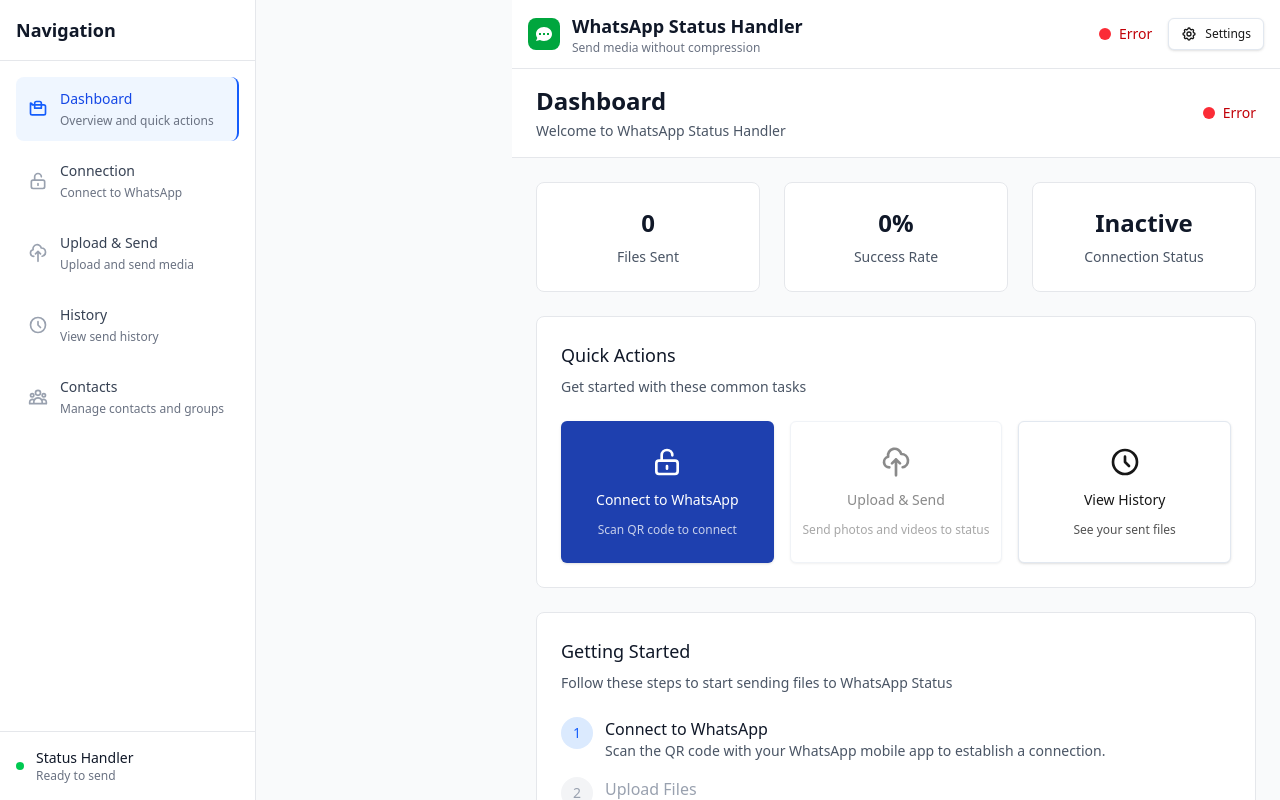
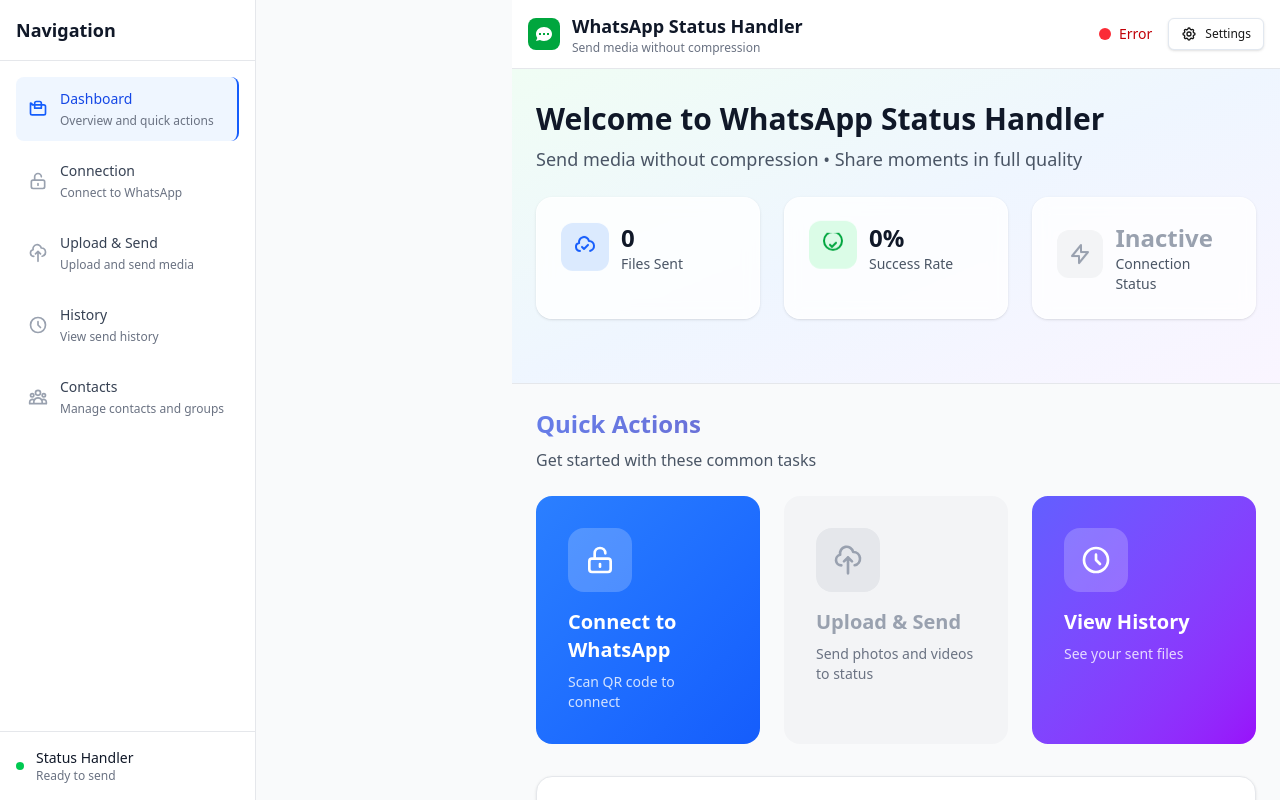
Before and after one commit to Meghdut-Mandal/WhatsappStatusHandler, a Next.js app: page / in a window 1280 px wide. Built offline with nearby package versions, Linux system fonts and the light colour scheme; no server answers.

Commit message:
Fixing UI

```diff
--- a/src/app/globals.css
+++ b/src/app/globals.css
@@ -61,3 +61,85 @@
   background: var(--background);
   color: var(--foreground);
 }
+
+/* Custom animations and transitions */
+@keyframes fadeInUp {
+  from {
+    opacity: 0;
+    transform: translateY(20px);
+  }
+  to {
+    opacity: 1;
+    transform: translateY(0);
+  }
+}
+
+@keyframes slideInLeft {
+  from {
+    opacity: 0;
+    transform: translateX(-20px);
+  }
+  to {
+    opacity: 1;
+    transform: translateX(0);
+  }
+}
+
+@keyframes pulse-soft {
+  0%, 100% {
+    opacity: 1;
+  }
+  50% {
+    opacity: 0.8;
+  }
+}
+
+@keyframes float {
+  0%, 100% {
+    transform: translateY(0px);
+  }
+  50% {
+    transform: translateY(-4px);
+  }
+}
+
+.animate-fade-in-up {
+  animation: fadeInUp 0.6s ease-out;
+}
+
+.animate-slide-in-left {
+  animation: slideInLeft 0.5s ease-out;
+}
+
+.animate-pulse-soft {
+  animation: pulse-soft 2s ease-in-out infinite;
+}
+
+.animate-float {
+  animation: float 3s ease-in-out infinite;
+}
+
+/* Improved hover effects */
+.hover-lift {
+  transition: all 0.3s cubic-bezier(0.4, 0, 0.2, 1);
+}
+
+.hover-lift:hover {
+  transform: translateY(-2px);
+  box-shadow: 0 10px 25px -5px rgba(0, 0, 0, 0.1), 0 10px 10px -5px rgba(0, 0, 0, 0.04);
+}
+
+/* Glass morphism effect */
+.glass {
+  background: rgba(255, 255, 255, 0.1);
+  backdrop-filter: blur(10px);
+  border: 1px solid rgba(255, 255, 255, 0.2);
+}
+
+/* Gradient text */
+.gradient-text {
+  background: linear-gradient(135deg, #667eea 0%, #764ba2 100%);
+  -webkit-background-clip: text;
+  -webkit-text-fill-color: transparent;
+  background-clip: text;
+}
--- a/src/app/page.tsx
+++ b/src/app/page.tsx
@@ -108,144 +108,212 @@
             />
 
             <div className="flex-1 overflow-auto">
-              <MainContent
-                title="Dashboard"
-                subtitle="Welcome to WhatsApp Status Handler"
-                actions={
-                  <ConnectionStatus showDetails />
-                }
-              >
-      <div className="space-y-6">
-        {/* Quick Stats */}
-        <div className="grid grid-cols-1 md:grid-cols-3 gap-6">
-          <ContentSection className="text-center">
-            <div className="space-y-2">
-              <div className="text-2xl font-semibold text-gray-900">
+              <div className="relative">
+                {/* Hero Section */}
+                <div className="bg-gradient-to-br from-green-50 via-blue-50 to-purple-50 border-b border-gray-200">
+                  <div className="px-6 py-8">
+                    <div className="max-w-4xl">
+                      <div className="flex items-center justify-between mb-6">
+                        <div>
+                          <h1 className="text-3xl font-bold text-gray-900 mb-2">
+                            Welcome to WhatsApp Status Handler
+                          </h1>
+                          <p className="text-lg text-gray-600">
+                            Send media without compression • Share moments in full quality
+                          </p>
+                        </div>
+                      </div>
+
+                      {/* Quick Stats Cards */}
+                      <div className="grid grid-cols-1 md:grid-cols-3 gap-6 mb-8">
+                        <div className="bg-white/80 backdrop-blur-sm rounded-2xl p-6 border border-white/50 shadow-sm hover-lift animate-fade-in-up" style={{animationDelay: '0.1s'}}>
+                          <div className="flex items-center space-x-3">
+                            <div className="w-12 h-12 bg-blue-100 rounded-xl flex items-center justify-center animate-float">
+                              <svg className="w-6 h-6 text-blue-600" fill="none" stroke="currentColor" viewBox="0 0 24 24">
+                                <path strokeLinecap="round" strokeLinejoin="round" strokeWidth={2} d="M7 16a4 4 0 01-.88-7.903A5 5 0 1115.9 6L16 6a5 5 0 011 9.9M9 12l2 2 4-4" />
+                              </svg>
+                            </div>
+                            <div>
+                              <div className="text-2xl font-bold text-gray-900">
                                 {stats?.totalSent || 0}
                               </div>
                               <div className="text-sm text-gray-600">Files Sent</div>
                             </div>
-          </ContentSection>
+                          </div>
+                        </div>
 
-          <ContentSection className="text-center">
-            <div className="space-y-2">
-              <div className="text-2xl font-semibold text-gray-900">
+                        <div className="bg-white/80 backdrop-blur-sm rounded-2xl p-6 border border-white/50 shadow-sm hover-lift animate-fade-in-up" style={{animationDelay: '0.2s'}}>
+                          <div className="flex items-center space-x-3">
+                            <div className="w-12 h-12 bg-green-100 rounded-xl flex items-center justify-center animate-float" style={{animationDelay: '0.5s'}}>
+                              <svg className="w-6 h-6 text-green-600" fill="none" stroke="currentColor" viewBox="0 0 24 24">
+                                <path strokeLinecap="round" strokeLinejoin="round" strokeWidth={2} d="M9 12l2 2 4-4m6-2a9 9 0 11-18 0 9 9 0 0118 0z" />
+                              </svg>
+                            </div>
+                            <div>
+                              <div className="text-2xl font-bold text-gray-900">
                                 {stats?.successRate || 0}%
                               </div>
                               <div className="text-sm text-gray-600">Success Rate</div>
                             </div>
-          </ContentSection>
+                          </div>
+                        </div>
 
-          <ContentSection className="text-center">
-            <div className="space-y-2">
-              <div className="text-2xl font-semibold text-gray-900">
+                        <div className="bg-white/80 backdrop-blur-sm rounded-2xl p-6 border border-white/50 shadow-sm hover-lift animate-fade-in-up" style={{animationDelay: '0.3s'}}>
+                          <div className="flex items-center space-x-3">
+                            <div className={`w-12 h-12 rounded-xl flex items-center justify-center animate-float ${stats?.activeSession ? 'bg-green-100' : 'bg-gray-100'}`} style={{animationDelay: '1s'}}>
+                              <svg className={`w-6 h-6 ${stats?.activeSession ? 'text-green-600' : 'text-gray-400'} ${stats?.activeSession ? 'animate-pulse-soft' : ''}`} fill="none" stroke="currentColor" viewBox="0 0 24 24">
+                                <path strokeLinecap="round" strokeLinejoin="round" strokeWidth={2} d="M13 10V3L4 14h7v7l9-11h-7z" />
+                              </svg>
+                            </div>
+                            <div>
+                              <div className={`text-2xl font-bold ${stats?.activeSession ? 'text-green-600' : 'text-gray-400'}`}>
                                 {stats?.activeSession ? 'Active' : 'Inactive'}
                               </div>
                               <div className="text-sm text-gray-600">Connection Status</div>
                             </div>
-          </ContentSection>
+                          </div>
+                        </div>
+                      </div>
+                    </div>
+                  </div>
                 </div>
 
+                {/* Main Content */}
+                <div className="p-6 space-y-8">
                   {/* Quick Actions */}
-        <ContentSection
-          title="Quick Actions"
-          description="Get started with these common tasks"
+                  <div className="max-w-4xl animate-slide-in-left">
+                    <div className="mb-6">
+                      <h2 className="text-2xl font-bold text-gray-900 mb-2 gradient-text">Quick Actions</h2>
+                      <p className="text-gray-600">Get started with these common tasks</p>
+                    </div>
+
+                    <div className="grid grid-cols-1 md:grid-cols-3 gap-6">
+                      {/* Connect Action */}
+                      <div
+                        onClick={handleConnectToWhatsApp}
+                        className={`group cursor-pointer relative overflow-hidden rounded-2xl p-8 transition-all duration-300 hover:scale-105 hover:shadow-xl ${
+                          stats?.activeSession
+                            ? 'bg-gradient-to-br from-green-500 to-green-600 text-white'
+                            : 'bg-gradient-to-br from-blue-500 to-blue-600 text-white'
+                        }`}
                       >
-          <div className="grid grid-cols-1 md:grid-cols-2 lg:grid-cols-3 gap-4">
-            <Button
-              onClick={handleConnectToWhatsApp}
-              className="h-auto p-6 flex flex-col items-center space-y-3"
-              variant={stats?.activeSession ? "outline" : "default"}
-            >
+                        <div className="relative z-10">
+                          <div className="w-16 h-16 bg-white/20 rounded-2xl flex items-center justify-center mb-4 group-hover:bg-white/30 transition-colors">
                             <svg className="w-8 h-8" fill="none" stroke="currentColor" viewBox="0 0 24 24">
                               <path strokeLinecap="round" strokeLinejoin="round" strokeWidth={2} d="M8 11V7a4 4 0 118 0m-4 8v2m-6 4h12a2 2 0 002-2v-6a2 2 0 00-2-2H6a2 2 0 00-2 2v6a2 2 0 002 2z" />
                             </svg>
-              <span className="font-medium">
+                          </div>
+                          <h3 className="text-xl font-bold mb-2">
                             {stats?.activeSession ? 'Manage Connection' : 'Connect to WhatsApp'}
-              </span>
-              <span className="text-xs opacity-75">
+                          </h3>
+                          <p className="text-white/80 text-sm">
                             {stats?.activeSession ? 'View connection details' : 'Scan QR code to connect'}
-              </span>
-            </Button>
+                          </p>
+                        </div>
+                        <div className="absolute inset-0 bg-gradient-to-br from-white/10 to-transparent opacity-0 group-hover:opacity-100 transition-opacity" />
+                      </div>
 
-            <Button
+                      {/* Upload Action */}
+                      <div
                         onClick={handleUploadFiles}
-              className="h-auto p-6 flex flex-col items-center space-y-3"
-              variant="outline"
-              disabled={!stats?.activeSession}
+                        className={`group cursor-pointer relative overflow-hidden rounded-2xl p-8 transition-all duration-300 hover:scale-105 ${
+                          stats?.activeSession
+                            ? 'bg-gradient-to-br from-purple-500 to-pink-500 text-white hover:shadow-xl'
+                            : 'bg-gray-100 text-gray-400 cursor-not-allowed'
+                        }`}
                       >
+                        <div className="relative z-10">
+                          <div className={`w-16 h-16 rounded-2xl flex items-center justify-center mb-4 transition-colors ${
+                            stats?.activeSession
+                              ? 'bg-white/20 group-hover:bg-white/30'
+                              : 'bg-gray-200'
+                          }`}>
                             <svg className="w-8 h-8" fill="none" stroke="currentColor" viewBox="0 0 24 24">
                               <path strokeLinecap="round" strokeLinejoin="round" strokeWidth={2} d="M7 16a4 4 0 01-.88-7.903A5 5 0 1115.9 6L16 6a5 5 0 011 9.9M15 13l-3-3m0 0l-3 3m3-3v12" />
                             </svg>
-              <span className="font-medium">Upload & Send</span>
-              <span className="text-xs opacity-75">
+                          </div>
+                          <h3 className="text-xl font-bold mb-2">Upload & Send</h3>
+                          <p className={`text-sm ${stats?.activeSession ? 'text-white/80' : 'text-gray-500'}`}>
                             Send photos and videos to status
-              </span>
-            </Button>
+                          </p>
+                        </div>
+                        {stats?.activeSession && (
+                          <div className="absolute inset-0 bg-gradient-to-br from-white/10 to-transparent opacity-0 group-hover:opacity-100 transition-opacity" />
+                        )}
+                      </div>
 
-            <Button
+                      {/* History Action */}
+                      <div
                         onClick={handleViewHistory}
-              className="h-auto p-6 flex flex-col items-center space-y-3"
-              variant="outline"
+                        className="group cursor-pointer relative overflow-hidden rounded-2xl p-8 bg-gradient-to-br from-indigo-500 to-purple-600 text-white transition-all duration-300 hover:scale-105 hover:shadow-xl"
                       >
+                        <div className="relative z-10">
+                          <div className="w-16 h-16 bg-white/20 rounded-2xl flex items-center justify-center mb-4 group-hover:bg-white/30 transition-colors">
                             <svg className="w-8 h-8" fill="none" stroke="currentColor" viewBox="0 0 24 24">
                               <path strokeLinecap="round" strokeLinejoin="round" strokeWidth={2} d="M12 8v4l3 3m6-3a9 9 0 11-18 0 9 9 0 0118 0z" />
                             </svg>
-              <span className="font-medium">View History</span>
-              <span className="text-xs opacity-75">
+                          </div>
+                          <h3 className="text-xl font-bold mb-2">View History</h3>
+                          <p className="text-white/80 text-sm">
                             See your sent files
-              </span>
-            </Button>
+                          </p>
                         </div>
-        </ContentSection>
+                        <div className="absolute inset-0 bg-gradient-to-br from-white/10 to-transparent opacity-0 group-hover:opacity-100 transition-opacity" />
+                      </div>
+                    </div>
+                  </div>
 
                   {/* Getting Started */}
                   {!stats?.activeSession && (
-          <ContentSection
-            title="Getting Started"
-            description="Follow these steps to start sending files to WhatsApp Status"
-          >
-            <div className="space-y-4">
-              <div className="flex items-start space-x-3">
-                <div className="flex-shrink-0 w-8 h-8 bg-blue-100 rounded-full flex items-center justify-center">
-                  <span className="text-sm font-medium text-blue-600">1</span>
+                    <div className="max-w-4xl animate-fade-in-up" style={{animationDelay: '0.4s'}}>
+                      <div className="bg-white rounded-2xl border border-gray-200 shadow-sm p-8 hover-lift">
+                        <div className="mb-8">
+                          <h2 className="text-2xl font-bold text-gray-900 mb-2 gradient-text">Getting Started</h2>
+                          <p className="text-gray-600">Follow these steps to start sending files to WhatsApp Status</p>
                         </div>
-                <div>
-                  <h3 className="font-medium text-gray-900">Connect to WhatsApp</h3>
-                  <p className="text-sm text-gray-600">
-                    Scan the QR code with your WhatsApp mobile app to establish a connection.
+
+                        <div className="space-y-6">
+                          <div className="flex items-start space-x-4 animate-slide-in-left" style={{animationDelay: '0.5s'}}>
+                            <div className="flex-shrink-0 w-12 h-12 bg-gradient-to-br from-blue-500 to-blue-600 rounded-xl flex items-center justify-center shadow-sm animate-pulse-soft">
+                              <span className="text-lg font-bold text-white">1</span>
+                            </div>
+                            <div className="flex-1">
+                              <h3 className="text-lg font-semibold text-gray-900 mb-1">Connect to WhatsApp</h3>
+                              <p className="text-gray-600 leading-relaxed">
+                                Scan the QR code with your WhatsApp mobile app to establish a secure connection.
                               </p>
                             </div>
                           </div>
 
-              <div className="flex items-start space-x-3">
-                <div className="flex-shrink-0 w-8 h-8 bg-gray-100 rounded-full flex items-center justify-center">
-                  <span className="text-sm font-medium text-gray-400">2</span>
+                          <div className="flex items-start space-x-4 animate-slide-in-left" style={{animationDelay: '0.6s'}}>
+                            <div className="flex-shrink-0 w-12 h-12 bg-gray-100 rounded-xl flex items-center justify-center">
+                              <span className="text-lg font-bold text-gray-400">2</span>
                             </div>
-                <div>
-                  <h3 className="font-medium text-gray-400">Upload Files</h3>
-                  <p className="text-sm text-gray-400">
+                            <div className="flex-1">
+                              <h3 className="text-lg font-medium text-gray-400 mb-1">Upload Files</h3>
+                              <p className="text-gray-400 leading-relaxed">
                                 Upload photos or videos that you want to share to your WhatsApp Status.
                               </p>
                             </div>
                           </div>
 
-              <div className="flex items-start space-x-3">
-                <div className="flex-shrink-0 w-8 h-8 bg-gray-100 rounded-full flex items-center justify-center">
-                  <span className="text-sm font-medium text-gray-400">3</span>
+                          <div className="flex items-start space-x-4 animate-slide-in-left" style={{animationDelay: '0.7s'}}>
+                            <div className="flex-shrink-0 w-12 h-12 bg-gray-100 rounded-xl flex items-center justify-center">
+                              <span className="text-lg font-bold text-gray-400">3</span>
                             </div>
-                <div>
-                  <h3 className="font-medium text-gray-400">Send to Status</h3>
-                  <p className="text-sm text-gray-400">
-                    Send your files directly to WhatsApp Status without compression.
+                            <div className="flex-1">
+                              <h3 className="text-lg font-medium text-gray-400 mb-1">Send to Status</h3>
+                              <p className="text-gray-400 leading-relaxed">
+                                Send your files directly to WhatsApp Status without any compression.
                               </p>
                             </div>
                           </div>
                         </div>
-          </ContentSection>
+                      </div>
+                    </div>
                   )}
                 </div>
-              </MainContent>
+              </div>
             </div>
           </div>
         </div>
```
Also changed, not shown: src/app/api/data/route.ts (+14 -14 lines). Lines whose indentation alone changed are shown as unchanged.
